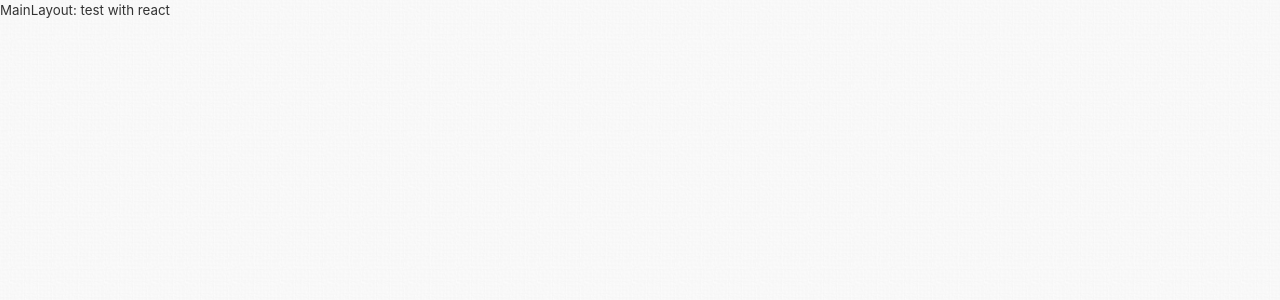
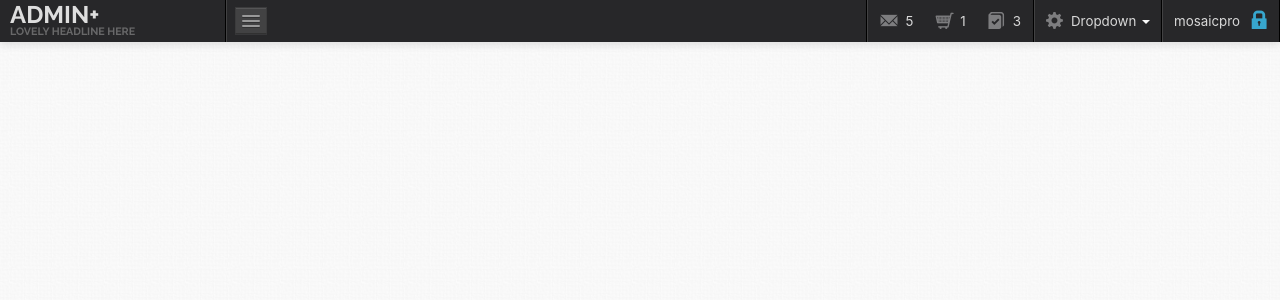
Before and after one commit to stefanofiorenza/AdminPlusReact, a React (Create React App) app: page / in a window 1280 px wide. Shown: the top 300 px of the page. Built offline with nearby package versions, Linux system fonts and the light colour scheme.

Commit message:
Top navigation bar

```diff
--- a/src/App.js
+++ b/src/App.js
@@ -1,6 +1,5 @@
 import './App.css';
-import MainLayout from './MainLayout.jsx';
-
+import MainLayout from './components/MainLayout.jsx';
 
 function App() {
   return (
--- a/src/MainLayout.jsx
+++ /dev/null
@@ -1,6 +0,0 @@
-function MainLayout() {
-  return (
-    <div>MainLayout: test with react</div>
-  );
-}
-export default MainLayout
--- /dev/null
+++ b/src/components/MainLayout.jsx
@@ -0,0 +1,66 @@
+
+
+
+function MainLayout() {
+
+  const dropDownLocalStyle = {
+    background: '#fff',
+    paddingTop:2,
+    paddingRight:10,
+    paddingBottom:0,
+    paddingLeft: 0
+      };
+
+
+  return (
+
+   <div classname="container-fluid fixed">
+
+        <div class="navbar main">
+			    <a href="index.html?lang=en" class="appbrand"><span>Admin+ <span>lovely headline here</span></span></a>
+
+						<button type="button" class="btn btn-navbar">
+				    <span class="icon-bar"></span> <span class="icon-bar"></span> <span class="icon-bar"></span>
+			    </button>
+
+			<ul class="topnav pull-right">
+				<li class="visible-desktop">
+					<ul class="notif">
+						<li><a href="" class="glyphicons envelope" data-toggle="tooltip" data-placement="bottom" data-original-title="5 new messages"><i></i> 5</a></li>
+						<li><a href="" class="glyphicons shopping_cart" data-toggle="tooltip" data-placement="bottom" data-original-title="1 new orders"><i></i> 1</a></li>
+						<li><a href="" class="glyphicons log_book" data-toggle="tooltip" data-placement="bottom" data-original-title="3 new activities"><i></i> 3</a></li>
+					</ul>
+				</li>
+				<li class="dropdown visible-desktop">
+					<a href="" data-toggle="dropdown" class="glyphicons cogwheel"><i></i>Dropdown <span class="caret"></span></a>
+					<ul class="dropdown-menu pull-right">
+						<li><a href="">Some option</a></li>
+						<li><a href="">Some other option</a></li>
+						<li><a href="">Other option</a></li>
+					</ul>
+				</li>
+				<li class="account">
+					<a data-toggle="dropdown" href="form_demo.html?lang=en" class="glyphicons logout lock">
+						<span class="hidden-phone text">mosaicpro</span><i></i>
+					</a>
+
+					<ul class="dropdown-menu pull-right">
+						<li><a href="form_demo.html?lang=en" class="glyphicons cogwheel">Settings<i></i></a></li>
+						<li>
+							<span>
+								<a class="btn btn-default btn-small pull-right" style={dropDownLocalStyle} href="login.html?lang=en">Sign Out</a>
+							</span>
+						</li>
+					</ul>
+				</li>
+			</ul>
+
+
+  	</div>
+
+
+	</div>
+
+  );
+}
+export default MainLayout
```
Also changed, not shown: public/DemoTableTemp.html (added, +76 -0 lines), 1 other file (tests, documents, lock files or other folders).
